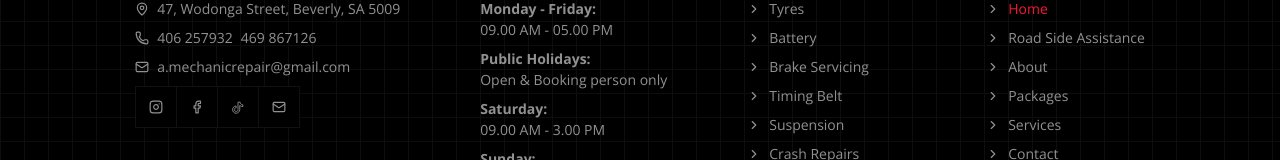
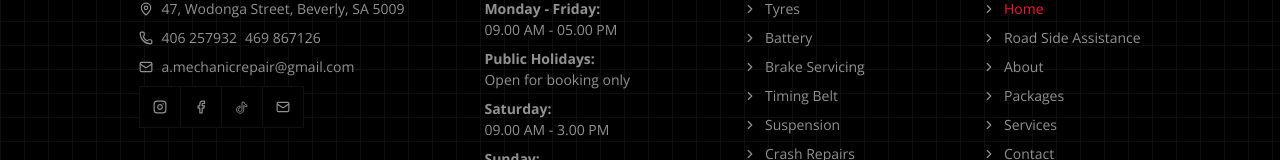
Before and after one commit to mdjazib/amechanical, a Next.js app: page / in a window 1280 px wide. Shown: the part 5928-6088 px from the top of the page. Built offline with nearby package versions, Linux system fonts and the light colour scheme.

Commit message:
Updated Footer component to clarify public holiday booking information and modified Socials component to include direct links to Instagram and Facebook profiles for improved accessibility and user engagement.

```diff
--- a/components/Footer.jsx
+++ b/components/Footer.jsx
@@ -28,7 +28,7 @@ const Footer = () => {
                     <h2>Working Hours</h2>
                     <ul>
                         <li className="y"><b>Monday - Friday:</b> <span>09.00 AM - 05.00 PM</span></li>
-                        <li className="y"><b>Public Holidays:</b> <span>Open & Booking person only</span></li>
+                        <li className="y"><b>Public Holidays:</b> <span>Open for booking only</span></li>
                         <li className="y"><b>Saturday:</b> <span>09.00 AM - 3.00 PM</span></li>
                         <li className="y"><b>Sunday:</b> <span>10.00 AM - 3.00 PM</span></li>
                     </ul>
--- a/components/Socials.jsx
+++ b/components/Socials.jsx
@@ -4,9 +4,9 @@ import React from 'react'
 const Socials = () => {
     return (
         <div className="social">
-            <a href="#"><Instagram /></a>
-            <a href="#"><Facebook /></a>
-            <a href="#"><svg viewBox="0 0 256 256"fill="none"stroke="currentColor"strokeWidth="16"><path d="M168 40c0 26 21 48 48 48v32c-21 0-41-7-56-19v75c0 36-30 66-66 66s-66-30-66-66 30-66 66-66v32c-19 0-34 15-34 34s15 34 34 34 34-15 34-34V40h40z" /></svg></a>
+            <a href="https://www.instagram.com/amechanicalrepairs" target='_blank'><Instagram /></a>
+            <a href="https://web.facebook.com/p/A-Mechanical-Repairs-100063645459782" target='_blank'><Facebook /></a>
+            <a href="#"><svg viewBox="0 0 256 256" fill="none" stroke="currentColor" strokeWidth="16"><path d="M168 40c0 26 21 48 48 48v32c-21 0-41-7-56-19v75c0 36-30 66-66 66s-66-30-66-66 30-66 66-66v32c-19 0-34 15-34 34s15 34 34 34 34-15 34-34V40h40z" /></svg></a>
             <a href="mailto:a.mechanicrepair@gmail.com" target='_blank'><Mail /></a>
         </div>
     )
```
